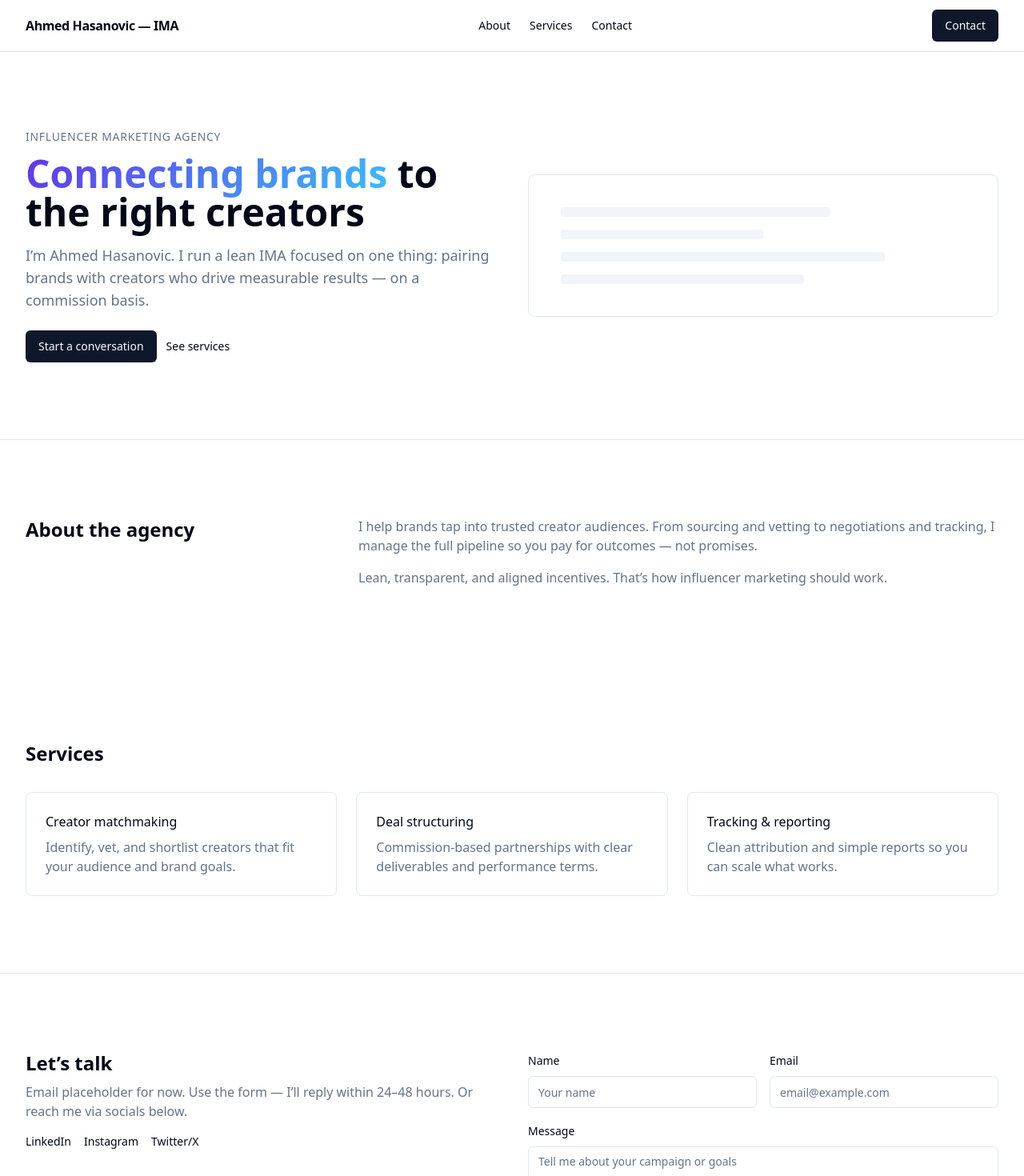
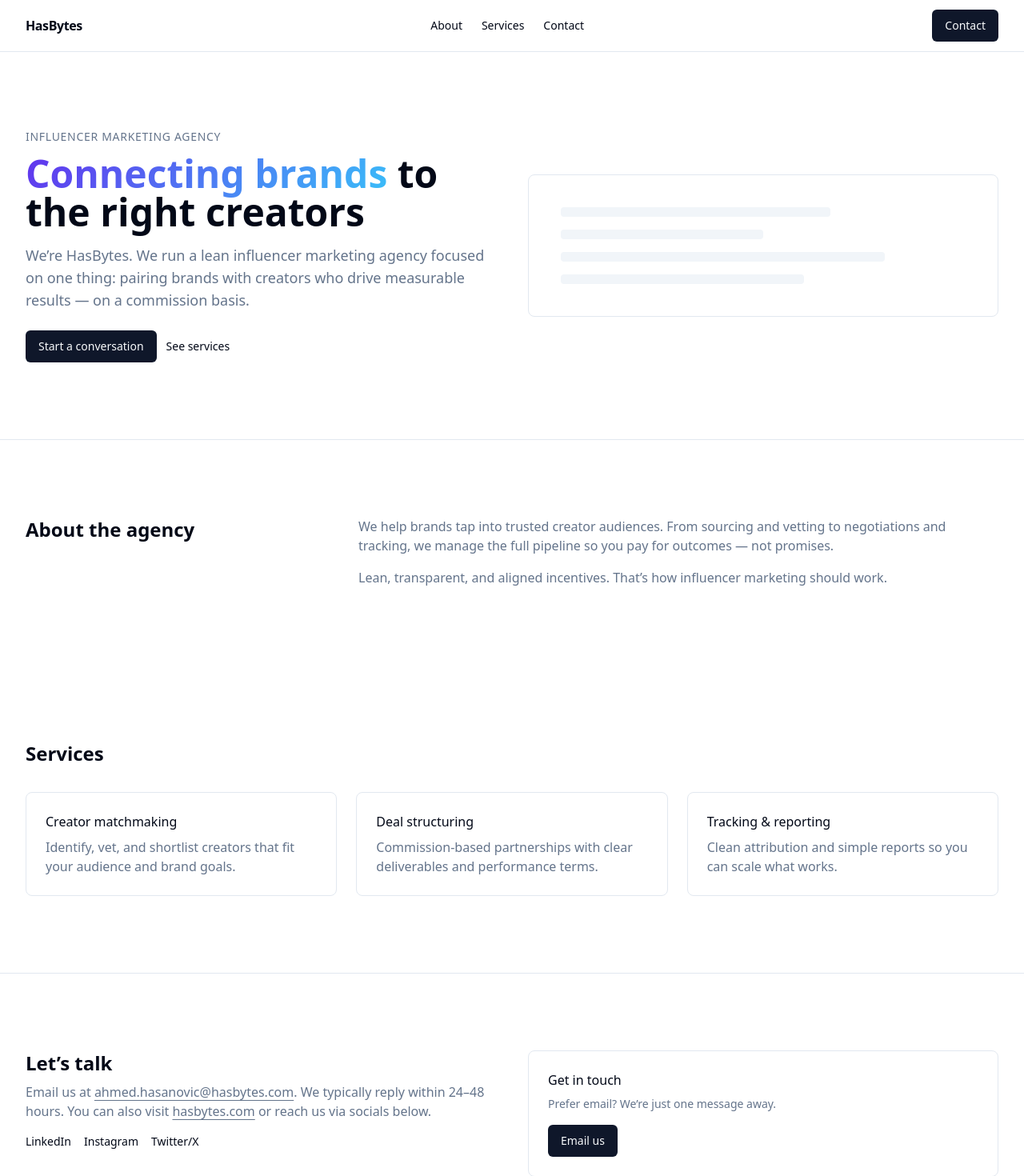
Before and after one commit to hasbytes/hasbytes, a React (Vite) app: page / in a window 1280 px wide. Shown: the top 1470 px of the page at 80% size. Built offline with nearby package versions, Linux system fonts and the light colour scheme.

Commit message:
Update company information
Update agency name to HasBytes, business email to ahmed.hasanovic@hasbytes.com, and domain to hasbytes.com. Change "I" to "we" in descriptions.

```diff
--- a/src/components/site/Footer.tsx
+++ b/src/components/site/Footer.tsx
@@ -5,7 +5,7 @@ const Footer = () => {
   return (
     <footer className="border-t border-border">
       <div className="container py-10 flex flex-col md:flex-row items-center justify-between gap-6">
-        <p className="text-sm text-muted-foreground">© {year} Ahmed Hasanovic. All rights reserved.</p>
+        <p className="text-sm text-muted-foreground">© {year} HasBytes. All rights reserved.</p>
         <div className="flex items-center gap-4">
           <a href="#" aria-label="LinkedIn" className="hover:text-foreground transition-colors">
             <Linkedin size={20} />
--- a/src/components/site/Header.tsx
+++ b/src/components/site/Header.tsx
@@ -6,8 +6,8 @@ const Header = () => {
     <header className="sticky top-0 z-40 bg-background/80 backdrop-blur supports-[backdrop-filter]:bg-background/60 border-b border-border">
       <div className="container flex items-center justify-between h-16">
         <a href="#home" className={cn("font-semibold tracking-tight text-sm md:text-base")}
-          aria-label="Ahmed Hasanovic IMA - Home">
-          Ahmed Hasanovic — IMA
+          aria-label="HasBytes - Home">
+          HasBytes
         </a>
         <nav className="hidden md:flex items-center gap-6 text-sm">
           <a href="#about" className="hover:text-foreground/80 transition-colors">About</a>
@@ -17,7 +17,7 @@ const Header = () => {
         <div className="md:hidden" />
         <div className="hidden md:block">
           <Button asChild>
-            <a href="#contact" aria-label="Contact Ahmed">Contact</a>
+            <a href="#contact" aria-label="Contact HasBytes">Contact</a>
           </Button>
         </div>
       </div>
--- a/src/pages/Index.tsx
+++ b/src/pages/Index.tsx
@@ -2,32 +2,29 @@ import { Helmet } from "react-helmet-async";
 import { useLocation } from "react-router-dom";
 import Header from "@/components/site/Header";
 import Footer from "@/components/site/Footer";
-import ContactForm from "@/components/site/ContactForm";
+// import ContactForm from "@/components/site/ContactForm";
 import { Button } from "@/components/ui/button";
 
 const Index = () => {
   const location = useLocation();
-  const canonicalUrl = typeof window !== "undefined" ? `${window.location.origin}${location.pathname}` : "";
+  const siteDomain = "https://hasbytes.com";
+  const canonicalUrl = `${siteDomain}${location.pathname}`;
 
   const jsonLd = {
     "@context": "https://schema.org",
     "@type": "Organization",
-    name: "Ahmed Hasanovic — Influencer Marketing Agency",
-    url: canonicalUrl,
-    sameAs: [
-      "#", // LinkedIn
-      "#", // Instagram
-      "#", // Twitter/X
-    ],
+    name: "HasBytes — Influencer Marketing Agency",
+    url: siteDomain,
+    sameAs: [],
   };
 
   return (
     <div>
       <Helmet>
-        <title>Ahmed Hasanovic | Influencer Marketing Agency</title>
+        <title>HasBytes | Influencer Marketing Agency</title>
         <meta
           name="description"
-          content="Influencer marketing agency helping brands connect with creators on commission. Contact Ahmed Hasanovic."
+          content="HasBytes is an influencer marketing agency connecting brands with creators on commission. Contact us at ahmed.hasanovic@hasbytes.com."
         />
         <link rel="canonical" href={canonicalUrl} />
         <script type="application/ld+json">{JSON.stringify(jsonLd)}</script>
@@ -45,7 +42,7 @@ const Index = () => {
                 <span className="text-gradient">Connecting brands</span> to the right creators
               </h1>
               <p className="mt-4 text-lg text-muted-foreground">
-                I’m Ahmed Hasanovic. I run a lean IMA focused on one thing: pairing brands with creators who drive measurable results — on a commission basis.
+                We’re HasBytes. We run a lean influencer marketing agency focused on one thing: pairing brands with creators who drive measurable results — on a commission basis.
               </p>
               <div className="mt-6 flex items-center gap-3">
                 <Button asChild>
@@ -74,7 +71,7 @@ const Index = () => {
             <h2 className="text-2xl font-semibold md:col-span-1">About the agency</h2>
             <div className="space-y-4 text-muted-foreground md:col-span-2">
               <p>
-                I help brands tap into trusted creator audiences. From sourcing and vetting to negotiations and tracking, I manage the full pipeline so you pay for outcomes — not promises.
+                We help brands tap into trusted creator audiences. From sourcing and vetting to negotiations and tracking, we manage the full pipeline so you pay for outcomes — not promises.
               </p>
               <p>
                 Lean, transparent, and aligned incentives. That’s how influencer marketing should work.
@@ -109,7 +106,7 @@ const Index = () => {
           <div className="container grid md:grid-cols-2 gap-10 items-start">
             <div>
               <h2 id="contact-heading" className="text-2xl font-semibold mb-2">Let’s talk</h2>
-              <p className="text-muted-foreground">Email placeholder for now. Use the form — I’ll reply within 24–48 hours. Or reach me via socials below.</p>
+              <p className="text-muted-foreground">Email us at <a href="mailto:ahmed.hasanovic@hasbytes.com" className="underline underline-offset-4">ahmed.hasanovic@hasbytes.com</a>. We typically reply within 24–48 hours. You can also visit <a href="https://hasbytes.com" className="underline underline-offset-4" rel="noopener noreferrer">hasbytes.com</a> or reach us via socials below.</p>
               <div className="mt-4 flex items-center gap-4 text-sm">
                 <a href="#" className="hover:underline">LinkedIn</a>
                 <a href="#" className="hover:underline">Instagram</a>
@@ -117,7 +114,15 @@ const Index = () => {
               </div>
             </div>
             <div>
-              <ContactForm />
+              <div className="rounded-lg border border-border bg-card p-6 shadow-[var(--shadow-elegant)]">
+                <h3 className="font-medium mb-2">Get in touch</h3>
+                <p className="text-sm text-muted-foreground">Prefer email? We’re just one message away.</p>
+                <div className="mt-4">
+                  <Button asChild>
+                    <a href="mailto:ahmed.hasanovic@hasbytes.com" aria-label="Email HasBytes">Email us</a>
+                  </Button>
+                </div>
+              </div>
             </div>
           </div>
         </section>
```
